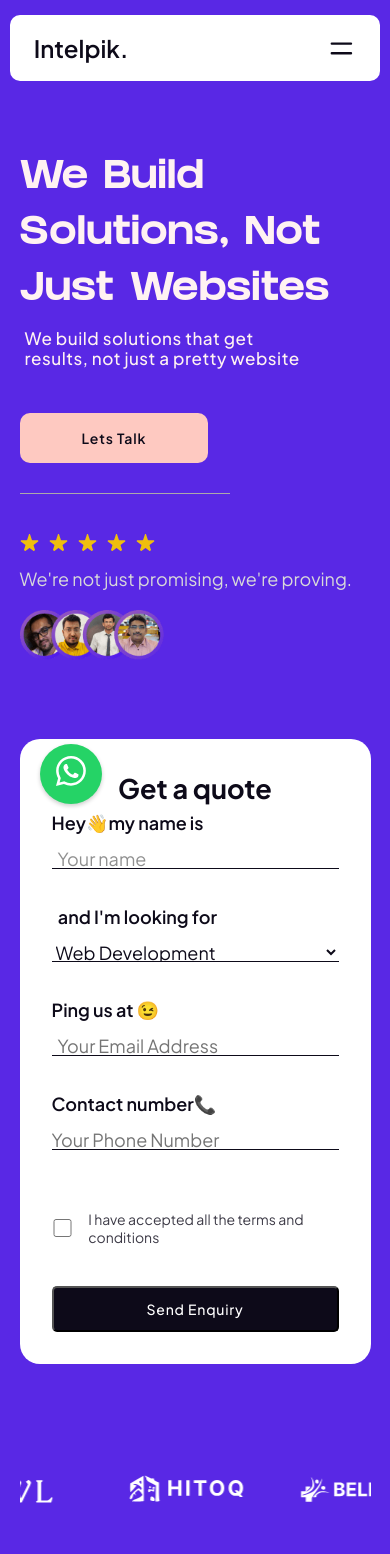
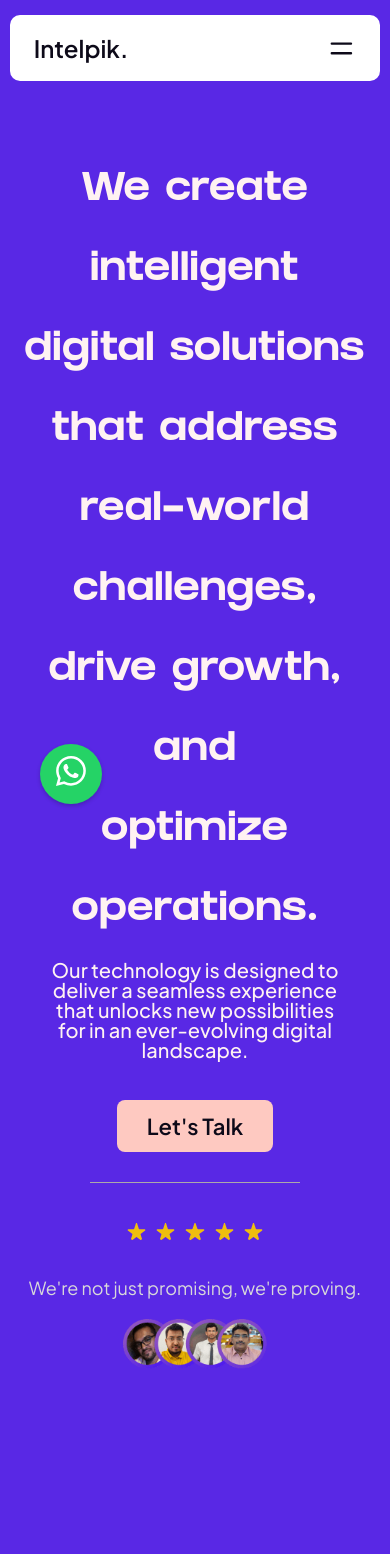
Before and after one commit to WALR-Global/WALR-Global, a Next.js app: page / in a window 390 px wide. Shown: the top 1554 px of the page. Built offline with nearby package versions, Linux system fonts and the light colour scheme.

Commit message:
feat: Edit Hero Section Text

```diff
--- a/components/HeroSection/HeroSection.styled.js
+++ b/components/HeroSection/HeroSection.styled.js
@@ -1,13 +1,5 @@
 import styled from "styled-components";
-import { motion } from 'framer-motion';
-
-import {
-  HeadingH3,
-  Paragraph,
-  flexRowCenter,
-  flexColumnCenter,
-  PrimaryButton,
-} from "../cssHelper";
+import { motion } from "framer-motion";
 import { theme } from "../Theme";
 
 export const Section = styled.section`
@@ -15,23 +7,24 @@ export const Section = styled.section`
   height: 100%;
   display: grid;
   place-items: center;
-    grid-template-column: 1fr 1fr;
-    max-width:100%;
+  grid-template-columns: 1fr;
+  max-width: 100%;
   background-color: #5928e5;
 
   @media (max-width: ${({ theme }) => theme.breakpoints.tablet}) {
     flex-direction: column;
     align-items: center;
     padding-bottom: 50px;
-  } ;
+  }
 `;
 
 export const Container = styled(motion.div)`
   height: 100%;
   width: 90%;
-  max-width:1600px;
+  max-width: 1600px;
   display: flex;
   align-items: center;
+  justify-content: center; // Center content horizontally
   padding-top: 5rem;
   padding-bottom: 4rem;
 
@@ -40,215 +33,158 @@ export const Container = styled(motion.div)`
     width: 90%;
     padding-top: 1rem;
     padding-bottom: 1rem;
-  } ;
+  }
 `;
+
 export const Hero = styled(motion.div)`
   margin-top: 1.9rem;
   width: 100%;
+  display: flex;
+  flex-direction: column;
+  align-items: center; // Center all child elements horizontally
+  text-align: center; // Center text for all child elements
+
   @media (max-width: ${({ theme }) => theme.breakpoints.tablet}) {
-    padding-bottom:0;
-    margin-bottom:70px;
-  } ;
+    padding-bottom: 0;
+    margin-bottom: 70px;
+  }
 `;
+
 export const Heading = styled(motion.h1)`
-  ${HeadingH3};
-  width: ${({ theme }) => theme.width[10]};
-  height: auto;
-  word-wrap: break-word;
-  word-spacing:1px;
-  color:#FFF2F2;
   font-family: "Grifter-bold", sans-serif;
-  font-weight:800;
-  font-size:3rem;
-  line-height:80px;
+  font-weight: 800;
+  font-size: 3rem;
+  line-height: 80px;
   letter-spacing: 1.2px;
-  padding-right: 140px;
+  color: #fff2f2;
   margin: 1rem 0;
+  text-align: center; // Ensure text is centered
+
   @media (max-width: ${({ theme }) => theme.breakpoints.laptop}) {
-    font-size:2.5rem;
+    font-size: 2.5rem;
   }
   @media (max-width: ${({ theme }) => theme.breakpoints.tablet}) {
-    font-size:3rem;
+    font-size: 3rem;
   }
   @media (max-width: ${({ theme }) => theme.breakpoints.mobile}) {
-    font-size:2.5rem;
+    font-size: 2.5rem;
     margin: 5px 0;
-    padding-right: 0px;
   }
 `;
+
 export const HeroDescription = styled(motion.p)`
-  ${Paragraph};
-  color:#FFF2F2;
-  opacity:0.9;
   font-family: "Plus Jakarta Sans", sans-serif;
-  font-weight:500;
+  font-weight: 500;
+  font-size: 20px;
+  line-height: 45px;
+  color: #fff2f2;
+  opacity: 0.8;
   margin-top: 25px;
-  font-size: 20px;
-  line-height:45px;
-  padding: 5px;
-  letter-spacing: 0.5px;
-  opacity: 0.8;
-  width: 80%;
+  text-align: center; // Ensure text is centered
 
   @media (max-width: ${({ theme }) => theme.breakpoints.mobile}) {
     margin-top: 8px;
     width: 85%;
-    line-height:20px;
-  } ;
-`;
-export const HeroButtons = styled.div`
-  ${flexRowCenter};
-
-  justify-content: space-between;
-  margin-top: 40px;
-  @media (max-width: ${({ theme }) => theme.breakpoints.mobile}) {
-    margin-top:28px;
+    line-height: 20px;
   }
 `;
 
 export const HeaderButton = styled.button`
-  ${PrimaryButton}
-  background-color:#FEC9C1;
-  color:#0D0A19;
+  background-color: #fec9c1;
+  color: #0d0a19;
+  padding: 12px 40px; // Increased horizontal padding for expansion
+  border: none;
+  border-radius: 8px;
+  font-family: "Plus Jakarta Sans", sans-serif;
+  font-weight: 600;
+  font-size: 22px;
+  cursor: pointer;
   margin-top: 40px;
+  transition: background-color 0.3s ease; // Smooth hover effect
+
+  &:hover {
+    background-color: #ffb3a8;
+  }
+
+  @media (max-width: ${({ theme }) => theme.breakpoints.mobile}) {
+    padding: 12px 30px; // Slightly smaller padding on mobile
+  }
 `;
 
 export const StarDiv = styled.div`
-  border-top:0.1px solid #ada9a9;
-  width:60%;
-  margin-top:110px;
-  padding-top:40px;
-  padding-bottom:15px;
-  display:flex;
-  gap:10px;
+  border-top: 0.1px solid #ada9a9;
+  width: 60%;
+  margin-top: 80px;
+  padding-top: 40px;
+  padding-bottom: 15px;
+  display: flex;
+  justify-content: center; // Center the stars horizontally
+  gap: 10px;
+
   @media (max-width: ${({ theme }) => theme.breakpoints.mobile}) {
-    margin-top:30px;
+    margin-top: 30px;
   }
-`
+`;
 
 export const StarImg = styled.img`
-  width:1.5rem;
+  width: 1.5rem;
+
   @media (max-width: ${({ theme }) => theme.breakpoints.mobile}) {
-    width:1.2rem;
+    width: 1.2rem;
   }
-`
+`;
 
 export const ShowText = styled.p`
   color: #d9d9d9;
-  font-size:18px;
-`
+  font-size: 18px;
+  margin-top: 20px;
+`;
 
 export const PeopleFaces = styled.img`
-  margin-top:15px;
+  margin-top: 15px;
   width: 10rem;
-  height:60px;
+  height: 60px;
   object-fit: contain;
-  @media (max-width: ${({ theme }) => theme.breakpoints.laptop}) {
 
-  }
-  @media (max-width: ${({ theme }) => theme.breakpoints.tablet}) {
-
-  }
   @media (max-width: ${({ theme }) => theme.breakpoints.smallestMobile}) {
     width: 9rem;
   }
-`
+`;
 
 export const ClientSection = styled.section`
   width: 100vw;
   height: 100%;
   display: grid;
   place-items: center;
-    grid-template-column: 1fr;
-    max-width:100%;
+  grid-template-columns: 1fr;
+  max-width: 100%;
   background-color: #5928e5;
 
   @media (max-width: ${({ theme }) => theme.breakpoints.tablet}) {
     flex-direction: column;
     align-items: center;
-  } ;
+  }
 `;
 
 export const ClientsContainer = styled.div`
-  width:90%;
+  width: 90%;
   max-width: 1600px;
   overflow: hidden;
   padding: 30px 0px;
-  background: ${theme.colors.primaryBackground}
-`
+  background: ${theme.colors.primaryBackground};
+`;
 
 export const ClientLogoDiv = styled.div`
   display: grid;
   place-items: center;
-  border:0px;
-  cursor:grab;
+  border: 0px;
+  cursor: grab;
   height: 70px;
-  padding:10px 10px;
+  padding: 10px 10px;
+
   @media (max-width: ${({ theme }) => theme.breakpoints.tablet}) {
     height: 60px;
-  } ;
-`
-
-export const ClientLogo = styled.img`
-
-`
-
-export const ImageContainer = styled.div`
-  display: flex;
-  align-items: center;
-  height: 100%;
-  max-width:100%;
-  justify-content: space-between;
-  margin-top: 2rem;
-  @media (max-width: ${({ theme }) => theme.breakpoints.mobile}) {
-    height: 50vh;
-    margin-top: 0.2rem;
   }
 `;
-export const Image = styled.img`
-  width: ${({ theme }) => theme.width[2]};
-  height: auto;
-  min-height: 84%;
-  max-height: 85%;
-  border-radius: 10px;
-  object-fit: cover;
-  object-position: center;
-  @media (max-width: ${({ theme }) => theme.breakpoints.mobile}) {
-    display: none;
-  } ;
-`;
-export const ImageBelow = styled.img`
-  width: ${({ theme }) => theme.width[2]};
-  margin-top: ${({ theme }) => theme.space[13]};
-  height: auto;
-  min-height: 84%;
-  max-height: 85%;
-  border-radius: 10px;
-  object-fit: cover;
-  object-position: center;
-  @media (max-width: ${({ theme }) => theme.breakpoints.mobile}) {
-    display: none;
-  }
-  /* @media(max-width:${({ theme }) => theme.breakpoints.mobile}){
-    display:flex;
-    justify-content:center;
-    align-items:center;
-    margin:0 auto;
-    width:100%;
-    height:100%;
-}; */
-`;
-export const HeaderMobileImage = styled.div`
-  display: none;
-  @media (max-width: ${({ theme }) => theme.breakpoints.mobile}) {
-    display: block;
-    background-image: url("https://images.unsplash.com/photo-1543269664-7eef42226a21?ixlib=rb-1.2.1&ixid=MnwxMjA3fDB8MHxwaG90by1wYWdlfHx8fGVufDB8fHx8&auto=format&fit=crop&w=870&q=80");
-    background-position: center;
-    background-size: cover;
-    border-radius: 10px;
-    background-repeat: no-repeat;
-    height: 80%;
-    width: 90vw;
-    max-width:100%;
-  } ;
-`;
+
+export const ClientLogo = styled.img``;
--- a/components/HeroSection/index.jsx
+++ b/components/HeroSection/index.jsx
@@ -1,27 +1,18 @@
 import { motion, useAnimation } from "framer-motion";
-
 import Slider from "react-slick";
-
 import { useInView } from "react-intersection-observer";
-import { useEffect, useRef, useState } from "react";
+import { useEffect } from "react";
 import {
   Hero,
   HeroDescription,
-  HeroButtons,
-  ImageContainer,
-  Image,
-  ImageBelow,
   Container,
   Section,
   HeaderButton,
-  HeaderMobileImage,
   Heading,
-  Line,
   StarDiv,
   StarImg,
   ShowText,
   PeopleFaces,
-  Clients,
   ClientLogo,
   ClientSection,
   ClientsContainer,
@@ -29,26 +20,11 @@ import {
 } from "./HeroSection.styled";
 import styled from "styled-components";
 import Link from "next/link";
-import ContactUs1 from "../ContactUs/index1";
-
 import "slick-carousel/slick/slick.css";
 import "slick-carousel/slick/slick-theme.css";
 import { theme } from "../Theme";
 
-const Character = styled(motion.span)`
-  display: inline-block;
-  margin-right: 0;
-  font-family: "Plus Jakarta Sans", sans-serif;
-  font-weight: 800;
-  font-size: 150px;
-  line-height: 190px;
-  letter-spacing: 1.2px;
-  word-wrap: break-word;
-  word-spacing: 1px;
-`;
-
 const HeroSection = () => {
- // const inputRef = useRef(null)
   const settings = {
     infinite: true,
     slidesToShow: 5,
@@ -60,43 +36,27 @@ const HeroSection = () => {
     arrows: false,
     responsive: [
       {
-        breakpoint: theme.breakpoints.smallestMobile, // Change this to your desired breakpoint
+        breakpoint: theme.breakpoints.smallestMobile,
         settings: {
-          slidesToShow: 2, // Adjust the number of slides to show at this breakpoint
+          slidesToShow: 2,
         },
       },
       {
-        breakpoint: theme.breakpoints.tablet, // Change this to your desired breakpoint
+        breakpoint: theme.breakpoints.tablet,
         settings: {
-          slidesToShow: 3, // Adjust the number of slides to show at this breakpoint
+          slidesToShow: 3,
         },
       },
       {
-        breakpoint: theme.breakpoints.laptop, // Change this to your desired breakpoint
+        breakpoint: theme.breakpoints.laptop,
         settings: {
-          slidesToShow: 4, // Adjust the number of slides to show at this breakpoint
+          slidesToShow: 4,
         },
       },
-      // Add more responsive breakpoints as needed
     ],
   };
-  // const control = useAnimation();
-  // const [ref, inView] = useInView();
-  // useEffect(() => {
-  //   if (inView) {
-  //     control.start("visible");
-  //   }
-  // }, [control, inView]);
-
-  // const titleVariant = {
-  //   visible: { opacity: 1, scale: 1,transition: { duration: 1 } },
-  //   hidden: { opacity: 0, scale: 0  },
-  // };
-
-  const text = "Build,Grow and Manage Your Brand"; // This would normally be passed into this component as a prop!
 
   const ctrls = useAnimation();
-
   const { ref, inView } = useInView({
     threshold: 0.5,
     triggerOnce: true,
@@ -111,21 +71,6 @@ const HeroSection = () => {
     }
   }, [ctrls, inView]);
 
-  const characterAnimation = {
-    hidden: {
-      opacity: 0,
-      y: `0.40em`,
-    },
-    visible: {
-      opacity: 1,
-      y: `0em`,
-      transition: {
-        duration: 2,
-        ease: [0.2, 0.65, 0.3, 0.9],
-      },
-    },
-  };
-
   return (
     <>
       <Section id="hero-section">
@@ -135,67 +80,66 @@ const HeroSection = () => {
               initial={{ opacity: 0, y: 50 }}
               animate={{ opacity: 1, y: 0 }}
               transition={{ duration: 0.5 }}
-            >We Build Solutions, Not Just Websites</Heading>
+            >
+              We create intelligent digital solutions that address<br></br>real-world challenges, drive growth, and<br></br>optimize operations.
+            </Heading>
 
             <HeroDescription
               initial={{ opacity: 0, y: 50 }}
               animate={{ opacity: 1, y: 0 }}
               transition={{ duration: 0.5, delay: 1 }}
             >
-              We build solutions that get results, not just a pretty website
+              Our technology is designed to deliver a seamless experience that unlocks new possibilities for in an ever-evolving digital landscape.
             </HeroDescription>
 
-
-              <Link href="#heroContact" passHref><a><HeaderButton onClick={()=>inputRef.current.focus()}>Lets Talk</HeaderButton></a></Link>
-
+            <Link href="#heroContact" passHref>
+              <a>
+                <HeaderButton>Let&apos;s Talk</HeaderButton>
+              </a>
+            </Link>
 
             <StarDiv role="img" aria-label="5 out of 5 stars">
-              <StarImg src="/images/star svg.svg" alt="" aria-hidden="true"></StarImg>
-              <StarImg src="/images/star svg.svg" alt="" aria-hidden="true"></StarImg>
-              <StarImg src="/images/star svg.svg" alt="" aria-hidden="true"></StarImg>
-              <StarImg src="/images/star svg.svg" alt="" aria-hidden="true"></StarImg>
-              <StarImg src="/images/star svg.svg" alt="" aria-hidden="true"></StarImg>
+              <StarImg src="/images/star svg.svg" alt="" aria-hidden="true" />
+              <StarImg src="/images/star svg.svg" alt="" aria-hidden="true" />
+              <StarImg src="/images/star svg.svg" alt="" aria-hidden="true" />
+              <StarImg src="/images/star svg.svg" alt="" aria-hidden="true" />
+              <StarImg src="/images/star svg.svg" alt="" aria-hidden="true" />
             </StarDiv>
 
             <ShowText>We&apos;re not just promising, we&apos;re proving.</ShowText>
 
-            <PeopleFaces src="/images/clients-intelpik.png" alt="clients prfoile images"></PeopleFaces>
+            <PeopleFaces src="/images/clients-intelpik.png" alt="clients profile images" />
+          </Hero>
+        </Container>
+      </Section>
 
-          </Hero>
-          <ContactUs1 />
-        </Container>
-
-
-      </Section>
       <ClientSection>
         <ClientsContainer>
           <Slider {...settings}>
             <ClientLogoDiv aria-hidden="true">
-              <ClientLogo src="/images/CLIENTS/Client1.svg" alt="Innovgrab logo" tabIndex={-1}/>
+              <ClientLogo src="/images/CLIENTS/Client1.svg" alt="Innovgrab logo" tabIndex={-1} />
             </ClientLogoDiv>
             <ClientLogoDiv aria-hidden="true">
-              <ClientLogo src="/images/CLIENTS/client2.svg" alt="Dowl logo" tabIndex={-1}/>
+              <ClientLogo src="/images/CLIENTS/client2.svg" alt="Dowl logo" tabIndex={-1} />
             </ClientLogoDiv>
             <ClientLogoDiv aria-hidden="true">
-              <ClientLogo src="/images/CLIENTS/client03.svg" alt="Hitoq logo" tabIndex={-1}/>
+              <ClientLogo src="/images/CLIENTS/client03.svg" alt="Hitoq logo" tabIndex={-1} />
             </ClientLogoDiv>
             <ClientLogoDiv aria-hidden="true">
-              <ClientLogo src="/images/CLIENTS/client04.svg" alt="Bellkare logo" tabIndex={-1}/>
+              <ClientLogo src="/images/CLIENTS/client04.svg" alt="Bellkare logo" tabIndex={-1} />
             </ClientLogoDiv>
             <ClientLogoDiv aria-hidden="true">
-              <ClientLogo src="/images/CLIENTS/client05.svg" alt="Aadiveda logo" tabIndex={-1}/>
+              <ClientLogo src="/images/CLIENTS/client05.svg" alt="Aadiveda logo" tabIndex={-1} />
             </ClientLogoDiv>
             <ClientLogoDiv aria-hidden="true">
-              <ClientLogo src="/images/CLIENTS/Client06.svg" alt="Neocart logo" tabIndex={-1}/>
+              <ClientLogo src="/images/CLIENTS/Client06.svg" alt="Neocart logo" tabIndex={-1} />
             </ClientLogoDiv>
             <ClientLogoDiv aria-hidden="true">
-              <ClientLogo src="/images/CLIENTS/client07.svg" alt="Neha group logo" tabIndex={-1}/>
+              <ClientLogo src="/images/CLIENTS/client07.svg" alt="Neha group logo" tabIndex={-1} />
             </ClientLogoDiv>
             <ClientLogoDiv aria-hidden="true">
-              <ClientLogo src="/images/CLIENTS/client08.svg" alt="Neotech logo" tabIndex={-1}/>
+              <ClientLogo src="/images/CLIENTS/client08.svg" alt="Neotech logo" tabIndex={-1} />
             </ClientLogoDiv>
-
-
           </Slider>
         </ClientsContainer>
       </ClientSection>
```
Lines whose indentation alone changed are shown as unchanged.
